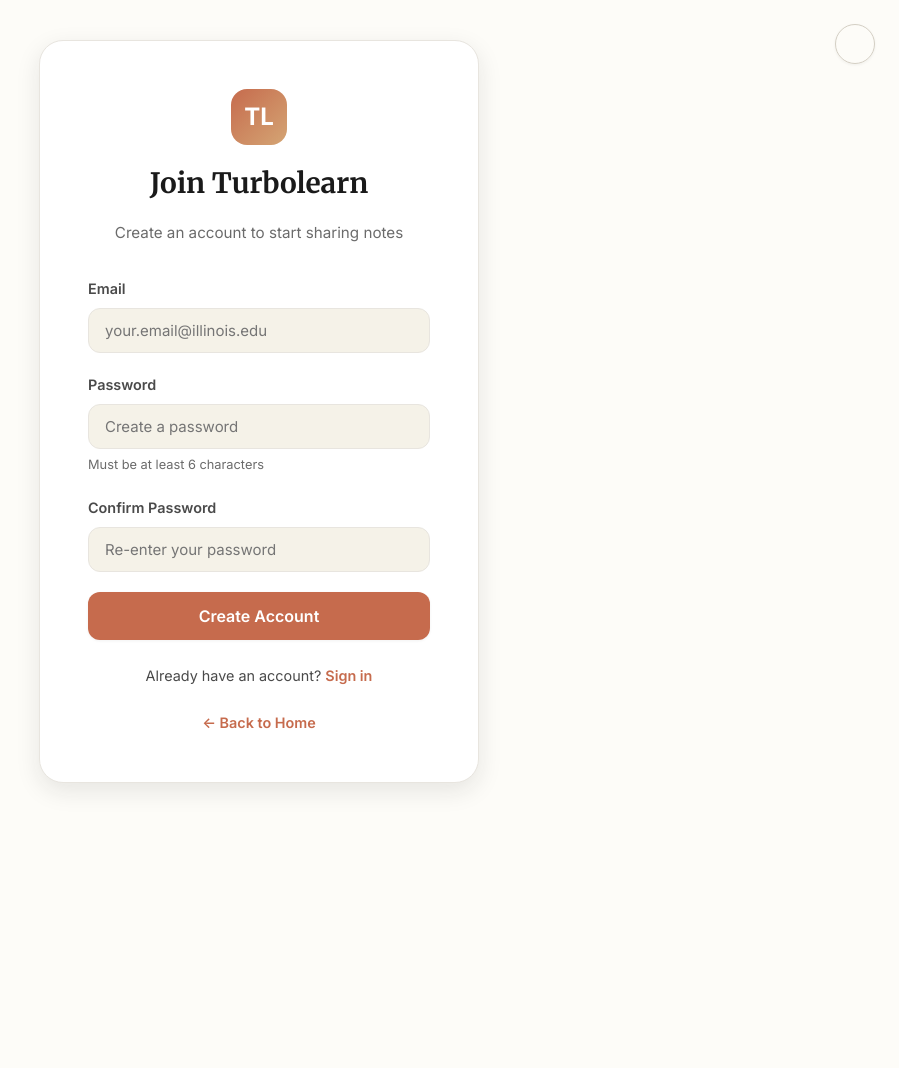
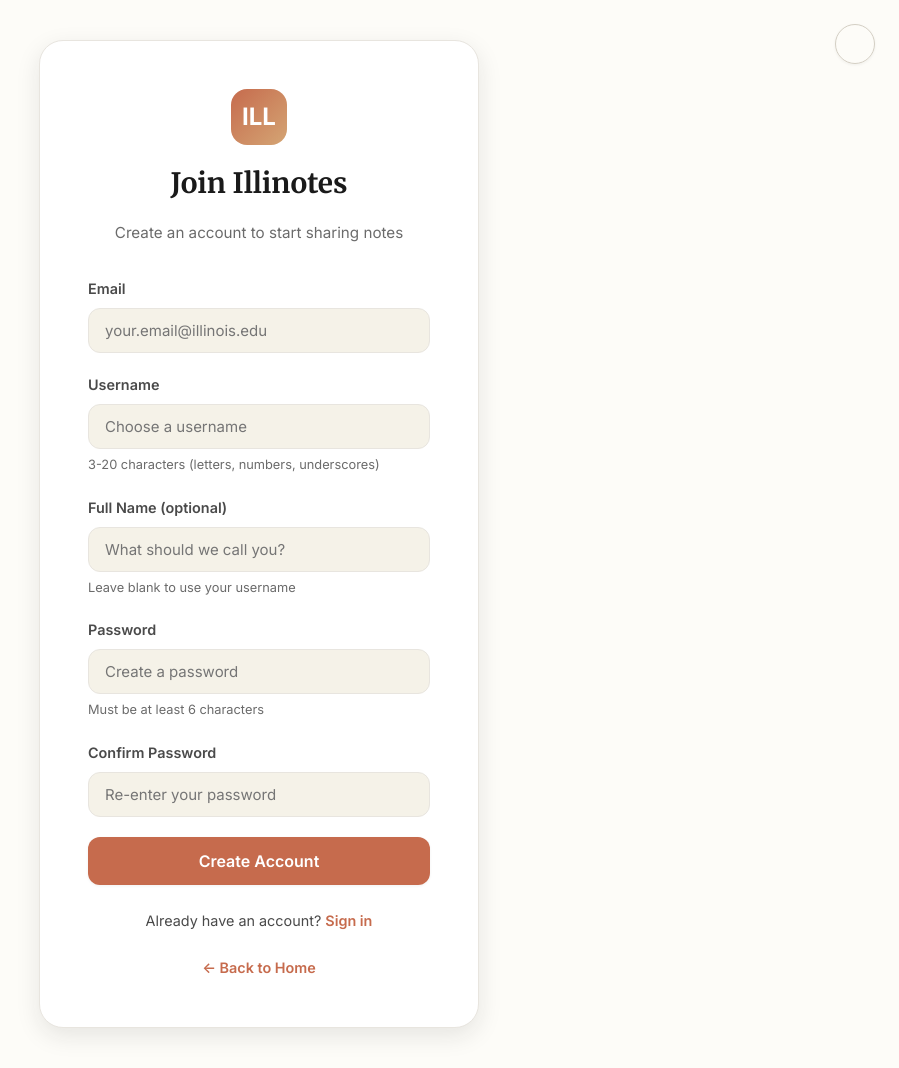
Before and after one commit to aiden-f-dsouza/illinotesv2, a Flask app: page /signup in a window 1280 px wide. Shown: the whole page, without its empty margins (381-1280 px from the left). Before the commit the page ends 790 px from the top, so only its background shows below. Run offline with Flask 3, Linux system fonts and the light colour scheme; some libraries are stand-ins or nearby versions.

Commit message:
updated account creation, username and display name features

```diff
--- a/app.py
+++ b/app.py
@@ -282,10 +282,12 @@ def login_required(f):
     return decorated_function
 
 class UserWrapper:
-    """Wrapper class to add is_admin attribute to Supabase user"""
-    def __init__(self, supabase_user, is_admin=False):
+    """Wrapper class to add is_admin, username, and display_name attributes to Supabase user"""
+    def __init__(self, supabase_user, is_admin=False, username=None, display_name=None):
         self._user = supabase_user
         self.is_admin = is_admin
+        self.username = username
+        self.display_name = display_name
 
     def __getattr__(self, name):
         # Delegate attribute access to the wrapped user object
@@ -312,20 +314,28 @@ def get_current_user():
             user = response.user
             print(f"DEBUG: User logged in: {user.email}, ID: {user.id}")
 
-            # Fetch admin status from profiles table
+            # Fetch admin status, username, and display_name from profiles table
             is_admin = False
+            username = None
+            display_name = None
             try:
-                profile = supabase.table('profiles').select('is_admin').eq('id', user.id).execute()
+                profile = supabase.table('profiles').select('is_admin', 'username', 'display_name').eq('id', user.id).execute()
                 if profile.data and len(profile.data) > 0:
                     is_admin = profile.data[0].get('is_admin', False)
-                    print(f"DEBUG: User is_admin: {is_admin}")
+                    username = profile.data[0].get('username')
+                    display_name = profile.data[0].get('display_name')
+                    print(f"DEBUG: User is_admin: {is_admin}, username: {username}, display_name: {display_name}")
                 else:
-                    print("DEBUG: No profile found, setting is_admin=False")
+                    print("DEBUG: No profile found, setting defaults")
             except Exception as e:
                 print(f"DEBUG: Error fetching profile: {e}")
 
-            # Return wrapped user with is_admin attribute
-            return UserWrapper(user, is_admin)
+            # Return wrapped user with is_admin, username, and display_name attributes
+            # Handle None and empty strings - fallback to email only for existing users without profiles
+            final_username = username.strip() if username and username.strip() else user.email
+            final_display_name = (display_name.strip() if display_name and display_name.strip()
+                                 else (username.strip() if username and username.strip() else user.email))
+            return UserWrapper(user, is_admin, final_username, final_display_name)
         print("DEBUG: No user found in response")
         return None
     except Exception as e:
@@ -352,10 +362,12 @@ def extract_hashtags(text):
 
 
 def extract_mentions(text):
-    """Extract @mentions from text (e.g., @user@example.com or @example@gmail.com)"""
-    # Pattern to match emails after @ symbol
-    # Matches @email@domain.com or @username (without email)
-    mentions = re.findall(r"@([\w\.-]+@[\w\.-]+\.\w+)", text)
+    """Extract @mentions from text (e.g., @username)
+    Returns list of usernames (without the @ symbol)
+    """
+    # Pattern to match @username (3-20 chars, alphanumeric + underscore)
+    # Matches @johndoe, @user_123, etc.
+    mentions = re.findall(r"@([a-zA-Z0-9_]{3,20})", text)
     return mentions
 
 
@@ -492,8 +504,8 @@ def notes():
             return redirect(url_for('login'))
 
         # Get form data, with fallback defaults if fields are empty
-        # Author is automatically set to the logged-in user's email
-        author = current_user.email
+        # Author is automatically set to the logged-in user's display name (or username, or email as fallback)
+        author = current_user.display_name or current_user.username or current_user.email
         title = request.form.get("title", "").strip() or "Untitled"
         body = request.form.get("body", "").strip()
         selected_class = request.form.get("class", "General")
@@ -762,7 +774,7 @@ def add_comment(note_id):
     """Add a comment to a note. Requires login."""
     # Get current user (must be logged in due to @login_required)
     current_user = get_current_user()
-    author = current_user.email
+    author = current_user.display_name or current_user.username or current_user.email
 
     body = request.form.get("comment_body", "").strip()
 
@@ -779,26 +791,33 @@ def add_comment(note_id):
     db.session.add(new_comment)
     db.session.commit()
 
-    # Extract @mentions and create Mention records
-    mentioned_emails = extract_mentions(body)
-    for email in mentioned_emails:
-        # Check if this email exists in the system
-        # Try to find user ID from Supabase (optional, can be None for now)
-        user_id = None
-
-        # Create mention record
-        mention = Mention(
-            comment_id=new_comment.id,
-            note_id=note_id,
-            mentioned_user_email=email,
-            mentioned_user_id=user_id,
-            mentioning_author=author,
-            is_read=False
-        )
-        db.session.add(mention)
+    # Extract @mentions (usernames) and create Mention records
+    mentioned_usernames = extract_mentions(body)
+    for username in mentioned_usernames:
+        # Look up the user's email from their username
+        try:
+            profile = supabase.table('profiles').select('email', 'id').eq('username', username).execute()
+            if profile.data and len(profile.data) > 0:
+                user_email = profile.data[0].get('email')
+                user_id = profile.data[0].get('id')
+
+                # Create mention record
+                mention = Mention(
+                    comment_id=new_comment.id,
+                    note_id=note_id,
+                    mentioned_user_email=user_email,
+                    mentioned_user_id=user_id,
+                    mentioning_author=author,
+                    is_read=False
+                )
+                db.session.add(mention)
+            else:
+                print(f"DEBUG: Username @{username} not found, skipping mention")
+        except Exception as e:
+            print(f"ERROR: Failed to lookup username {username}: {e}")
 
     # Commit all mentions
-    if mentioned_emails:
+    if mentioned_usernames:
         db.session.commit()
 
     return redirect(request.referrer or url_for("notes"))
@@ -821,27 +840,38 @@ def api_add_comment(note_id):
 
         new_comment = Comment(
             note_id=note_id,
-            author=current_user.email,
+            author=current_user.display_name or current_user.username or current_user.email,
             body=body,
             user_id=current_user.id
         )
         db.session.add(new_comment)
         db.session.commit()
 
-        # Extract mentions
-        mentioned_emails = extract_mentions(body)
-        for email in mentioned_emails:
-            mention = Mention(
-                comment_id=new_comment.id,
-                note_id=note_id,
-                mentioned_user_email=email,
-                mentioned_user_id=None,
-                mentioning_author=current_user.email,
-                is_read=False
-            )
-            db.session.add(mention)
-
-        if mentioned_emails:
+        # Extract mentions (usernames)
+        mentioned_usernames = extract_mentions(body)
+        for username in mentioned_usernames:
+            # Look up the user's email from their username
+            try:
+                profile = supabase.table('profiles').select('email', 'id').eq('username', username).execute()
+                if profile.data and len(profile.data) > 0:
+                    user_email = profile.data[0].get('email')
+                    user_id = profile.data[0].get('id')
+
+                    mention = Mention(
+                        comment_id=new_comment.id,
+                        note_id=note_id,
+                        mentioned_user_email=user_email,
+                        mentioned_user_id=user_id,
+                        mentioning_author=current_user.display_name or current_user.username,
+                        is_read=False
+                    )
+                    db.session.add(mention)
+                else:
+                    print(f"DEBUG: Username @{username} not found in AJAX comment")
+            except Exception as e:
+                print(f"ERROR: Failed to lookup username {username} in AJAX: {e}")
+
+        if mentioned_usernames:
             db.session.commit()
 
         # Build response
@@ -860,7 +890,7 @@ def api_add_comment(note_id):
                 "can_delete": True
             },
             "comment_count": comment_count,
-            "mentions_created": len(mentioned_emails)
+            "mentions_created": len(mentioned_usernames)
         })
     except Exception as e:
         print(f"Error in api_add_comment: {str(e)}")
@@ -1192,6 +1222,8 @@ def signup():
         email = request.form.get("email", "").strip()
         password = request.form.get("password", "")
         confirm_password = request.form.get("confirm_password", "")
+        username = request.form.get("username", "").strip()
+        display_name = request.form.get("display_name", "").strip()
 
         # Validation
         if not email or not password:
@@ -1200,6 +1232,24 @@ def signup():
         # Check if passwords match
         if password != confirm_password:
             return render_template("signup.html", error="Passwords do not match")
+
+        # Validate username
+        if not username:
+            return render_template("signup.html", error="Username is required")
+
+        # Validate username format (3-20 chars, alphanumeric + underscore only)
+        import re
+        if not re.match(r'^[a-zA-Z0-9_]{3,20}$', username):
+            return render_template("signup.html", error="Username must be 3-20 characters (letters, numbers, underscores only)")
+
+        # Check username uniqueness
+        try:
+            existing_user = supabase.table('profiles').select('username').eq('username', username).execute()
+            if existing_user.data and len(existing_user.data) > 0:
+                return render_template("signup.html", error="Username already taken. Please choose another.")
+        except Exception as e:
+            print(f"Error checking username uniqueness: {e}")
+            return render_template("signup.html", error="Error validating username. Please try again.")
 
         try:
             # Sign up with Supabase Auth
@@ -1212,6 +1262,23 @@ def signup():
             })
 
             if response.user:
+                # Save username and display_name to profiles table
+                # Use username as display_name if display_name is blank
+                final_display_name = display_name if display_name else username
+
+                try:
+                    # Insert or update the profile with username, display_name, and email
+                    supabase.table('profiles').upsert({
+                        'id': response.user.id,
+                        'username': username,
+                        'display_name': final_display_name,
+                        'email': email
+                    }).execute()
+                    print(f"DEBUG: Profile created for user {username}")
+                except Exception as profile_error:
+                    print(f"ERROR: Failed to save profile: {profile_error}")
+                    # Continue with signup even if profile save fails
+
                 # Check if email confirmation is required
                 if response.session and response.session.access_token:
                     # Email confirmation is disabled - log user in immediately
@@ -1247,19 +1314,36 @@ def signup():
 
 @app.route("/login", methods=["GET", "POST"])
 def login():
-    """Handle user login with Supabase Auth"""
+    """Handle user login with Supabase Auth - supports both username and email"""
     if request.method == "POST":
-        email = request.form.get("email", "").strip()
+        email_or_username = request.form.get("email", "").strip()
         password = request.form.get("password", "")
 
         # Validation
-        if not email or not password:
-            return render_template("login.html", error="Email and password are required")
+        if not email_or_username or not password:
+            return render_template("login.html", error="Username/Email and password are required")
 
         try:
-            # Sign in with Supabase Auth
+            # Check if input is a username (not an email format)
+            actual_email = email_or_username
+            if '@' not in email_or_username:
+                # It's a username - look up the email from profiles table
+                try:
+                    profile = supabase.table('profiles').select('email').eq('username', email_or_username).execute()
+                    if profile.data and len(profile.data) > 0:
+                        actual_email = profile.data[0].get('email')
+                        if not actual_email:
+                            return render_template("login.html",
+                                error="Account configuration error. Please contact support or use your email to log in.")
+                    else:
+                        return render_template("login.html", error="Username not found")
+                except Exception as lookup_error:
+                    print(f"Username lookup error: {lookup_error}")
+                    return render_template("login.html", error="Error looking up username. Please try using your email.")
+
+            # Sign in with Supabase Auth using email
             response = supabase.auth.sign_in_with_password({
-                "email": email,
+                "email": actual_email,
                 "password": password
             })
 
--- a/templates/index.html
+++ b/templates/index.html
@@ -488,7 +488,7 @@
   </nav>
 
   <div class="container">
-    <div class="title" style="margin-top: 10px;"><i class="ph-duotone ph-hand-waving" style="color: var(--accent-terracotta);"></i> Welcome to Illinotes!</div>
+    <div class="title" style="margin-top: 10px;"><i class="ph-duotone ph-hand-waving" style="color: var(--accent-terracotta);"></i> Welcome to Illinotes, {{ current_user.display_name or current_user.username }}!</div>
 
     <!-- Notifications Banner for @Mentions -->
     {% if unread_mentions and unread_mentions|length > 0 %}
--- a/templates/signup.html
+++ b/templates/signup.html
@@ -215,8 +215,8 @@
 
     <div class="signup-container">
         <div class="logo-section">
-            <div class="logo-mark">TL</div>
-            <h1>Join Turbolearn</h1>
+            <div class="logo-mark">ILL</div>
+            <h1>Join Illinotes</h1>
             <p class="subtitle">Create an account to start sharing notes</p>
         </div>
 
@@ -232,6 +232,22 @@
             <div class="form-group">
                 <label for="email">Email</label>
                 <input type="email" id="email" name="email" placeholder="your.email@illinois.edu" required>
+            </div>
+
+            <div class="form-group">
+                <label for="username">Username</label>
+                <input type="text" id="username" name="username" placeholder="Choose a username"
+                    pattern="[a-zA-Z0-9_]{3,20}"
+                    title="3-20 characters, letters, numbers, underscore only"
+                    required>
+                <div class="password-hint">3-20 characters (letters, numbers, underscores)</div>
+            </div>
+
+            <div class="form-group">
+                <label for="display_name">Full Name (optional)</label>
+                <input type="text" id="display_name" name="display_name"
+                    placeholder="What should we call you?">
+                <div class="password-hint">Leave blank to use your username</div>
             </div>
 
             <div class="form-group">
```
Also changed, not shown: templates/login.html (+4 -4 lines), templates/profile.html (+9 -1 lines).
